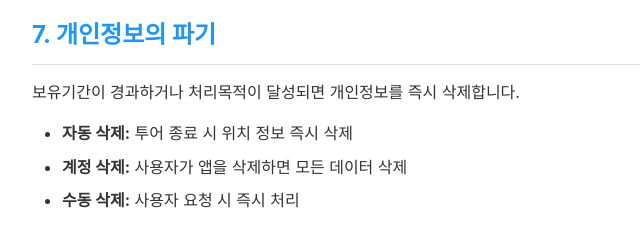
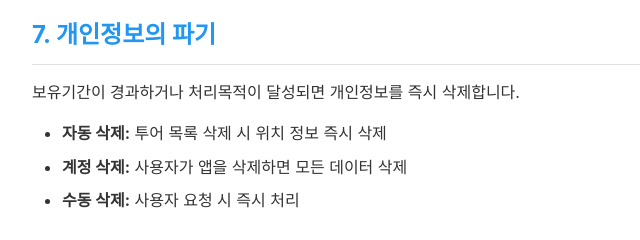
Before and after one commit to ilonelife/sealine_privacy, a website: page index.html in a window 1280 px wide. Shown: the part 1780-2020 px from the top of the page, 248-888 px from the left. Drawn offline with Linux system fonts and the light colour scheme.

Commit message:
Initial commit

```diff
--- a/index.html
+++ b/index.html
@@ -282,7 +282,7 @@
             <p>보유기간이 경과하거나 처리목적이 달성되면 개인정보를 즉시 삭제합니다.</p>
 
             <ul>
-                <li><strong>자동 삭제:</strong> 투어 종료 시 위치 정보 즉시 삭제</li>
+                <li><strong>자동 삭제:</strong> 투어 목록 삭제 시 위치 정보 즉시 삭제</li>
                 <li><strong>계정 삭제:</strong> 사용자가 앱을 삭제하면 모든 데이터 삭제</li>
                 <li><strong>수동 삭제:</strong> 사용자 요청 시 즉시 처리</li>
             </ul>
```
